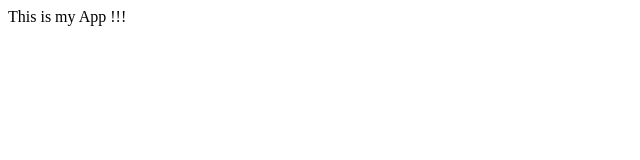
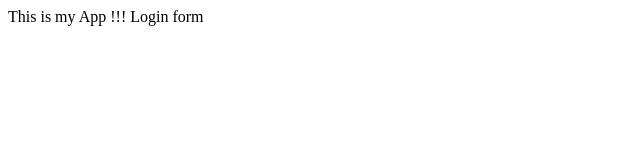
Before and after one commit to fizbite/app3, a plain HTML site: page index.html in a window 1280 px wide. Shown: the full height of the page, 0-640 px from the left. Drawn offline with Linux system fonts and the light colour scheme.

Commit message:
login form

```diff
--- /dev/null
+++ b/dir2/app3.2.js
@@ -0,0 +1 @@
+console.log(1.200.000.000)
--- a/index.html
+++ b/index.html
@@ -7,5 +7,6 @@
 </head>
 <body>
     This is my App !!!
+    Login form
 </body>
 </html>
```
Also changed, not shown: login.html (added, +1 -0 lines), log.txt (added).
